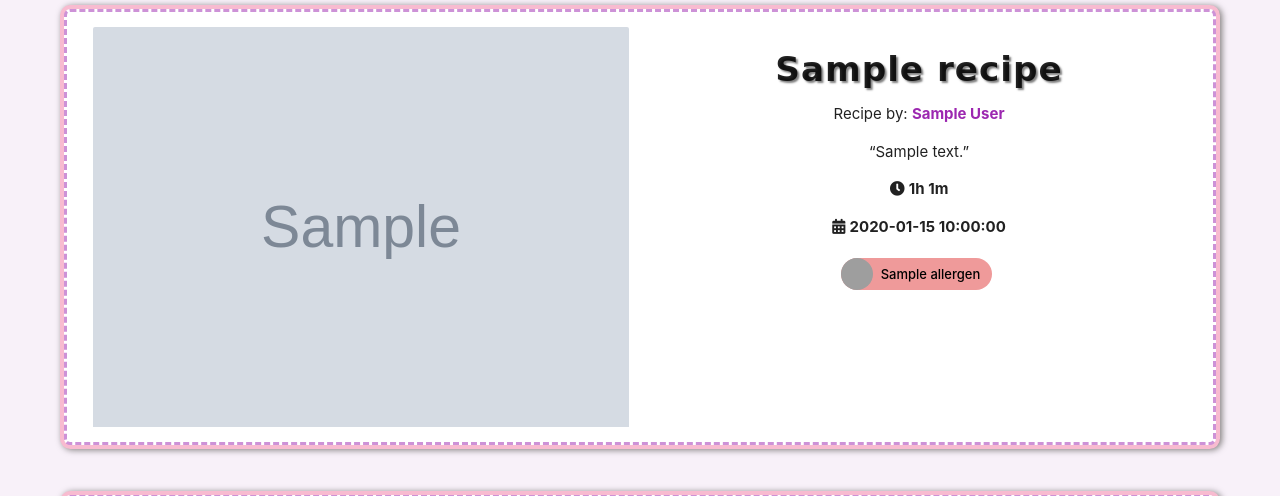
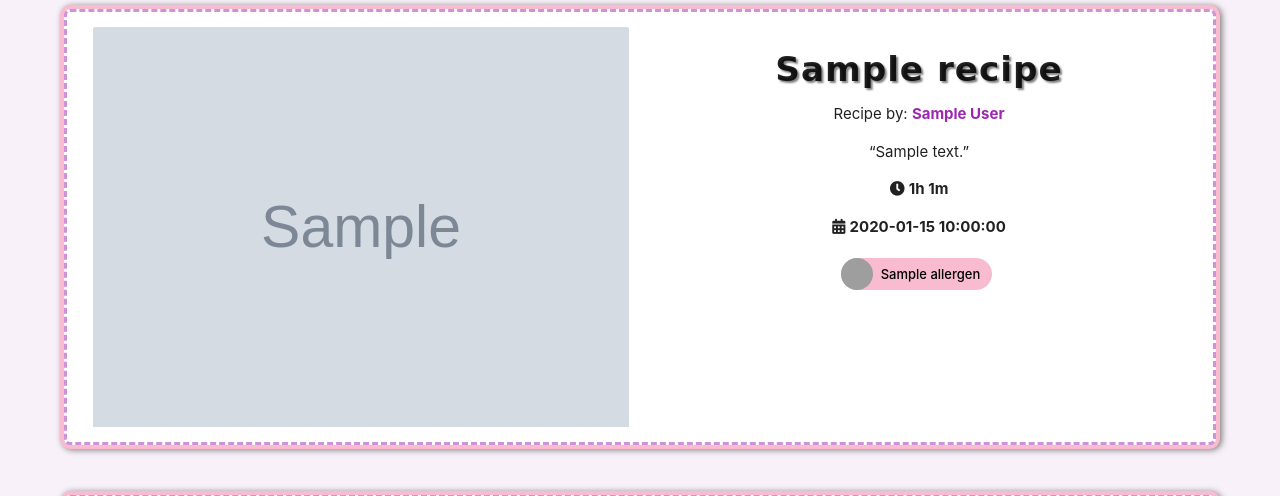
Before and after one commit to TravelTimN/ci-milestone04-dcd, a Flask app: template app/templates/view_dessert.html in a window 1280 px wide. Shown: the part 141-637 px from the top of the page. Run offline with Flask 2, Linux system fonts and the light colour scheme; the template is opened without the code that fills it: most values are stand-ins (such as "Sample title", 1, 10 or a date in 2020); grey boxes marked "Sample" are stand-in pictures; a database or web service that is not in the repository returns one stand-in record (values such as "Sample title"); some libraries are stand-ins or nearby versions; some web fonts are replaced; grey boxes are pictures that could not be loaded.

Commit message:
Update color scheme of Allergen icons
I have updated the pink color in Photoshop of the
Allergen icons to match the Materialize color scheme I am using now.

```diff
--- a/app/templates/view_dessert.html
+++ b/app/templates/view_dessert.html
@@ -78,7 +78,7 @@
             <p><i class="fas fa-calendar-alt"></i> <span class="bold">{{ recipe.date_added }}</span></p>
             <div class="card-content">
                 {% for allergen in recipe.allergens %}
-                <div class="chip red lighten-3 black-text">
+                <div class="chip pink lighten-4 black-text">
                     <img src="{{ url_for('static', filename='img/allergens/'+allergen|lower+'.png') }}"
                         alt="Allergen">{{ allergen }}</div>
                 {% endfor %}
```
Also changed, not shown: app/static/img/allergens/egg.png, app/static/img/allergens/fish.png, app/static/img/allergens/milk.png, app/static/img/allergens/peanuts.png, app/static/img/allergens/shellfish.png, app/static/img/allergens/soy.png, app/static/img/allergens/tree-nuts.png, app/static/img/allergens/wheat.png.
